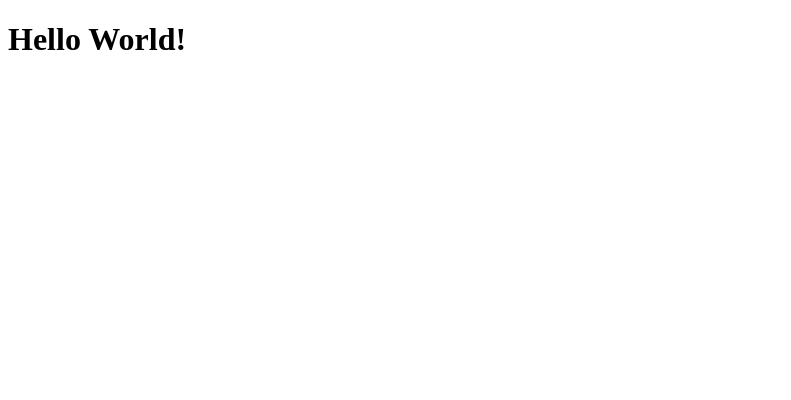
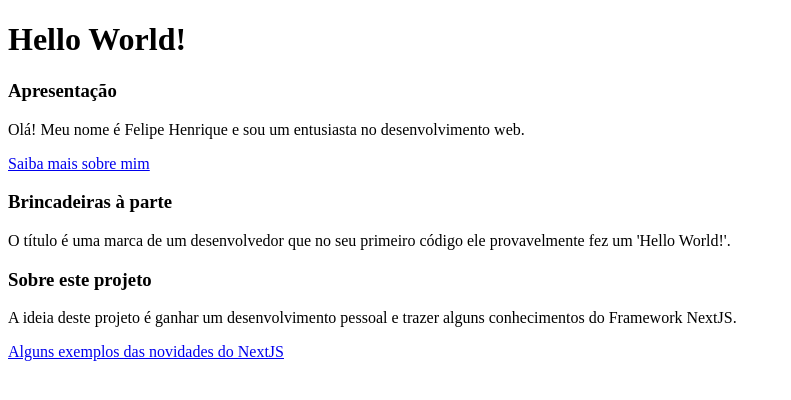
Before and after one commit to FelipeHFO/conhecendo-nextjs, a Next.js app: page / in a window 1280 px wide. Shown: the top 400 px of the page, without its empty margins (0-791 px from the left). Built offline with nearby package versions, Linux system fonts and the light colour scheme.

Commit message:
Criando exemplos de rotas e utilizando o Link do NextJS

```diff
--- /dev/null
+++ b/pages/exemplos.js
@@ -0,0 +1,3 @@
+export default function Exemplos() {
+  return <h1>Hello World!</h1>;
+}
--- a/pages/index.js
+++ b/pages/index.js
@@ -1,3 +1,32 @@
+import Link from 'next/link';
+
 export default function Home() {
-  return <h1>Hello World!</h1>;
+  return (
+    <>
+      <h1>Hello World!</h1>
+      <h3>Apresentação</h3>
+      <p>
+        Olá! Meu nome é Felipe Henrique e sou um entusiasta no desenvolvimento
+        web.
+      </p>
+      <Link href="/sobre">
+        <a>Saiba mais sobre mim</a>
+      </Link>
+
+      <h3>Brincadeiras à parte</h3>
+      <p>
+        O título é uma marca de um desenvolvedor que no seu primeiro código ele
+        provavelmente fez um 'Hello World!'.
+      </p>
+
+      <h3>Sobre este projeto</h3>
+      <p>
+        A ideia deste projeto é ganhar um desenvolvimento pessoal e trazer
+        alguns conhecimentos do Framework NextJS.
+      </p>
+      <Link href="/exemplos">
+        <a>Alguns exemplos das novidades do NextJS</a>
+      </Link>
+    </>
+  );
 }
--- /dev/null
+++ b/pages/sobre.js
@@ -0,0 +1,3 @@
+export default function Sobre() {
+  return <h1>Hello World!</h1>;
+}
```
Also changed, not shown: 1 other file (tests, documents, lock files or other folders).
